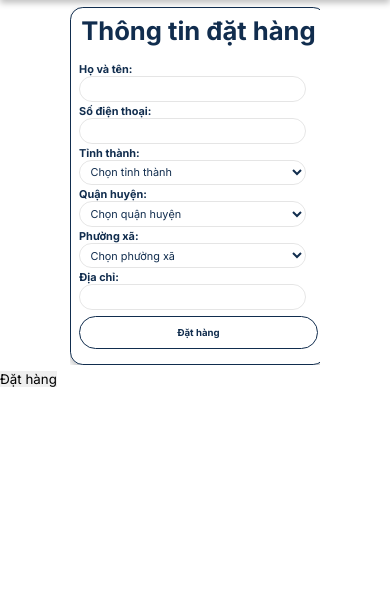
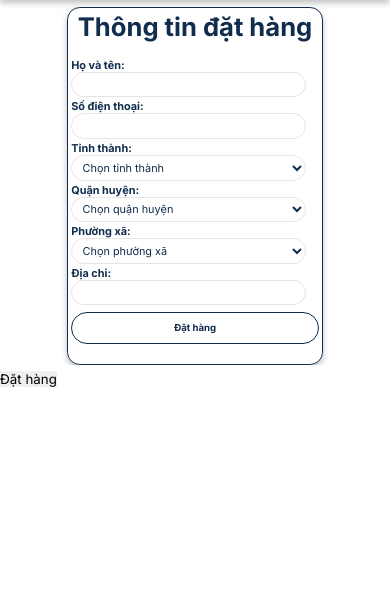
Before and after one commit to 21522207-NguyenDoanNhatKhanh/sachmoi.vn, a PHP site: page /checkout_form.php in a window 390 px wide. Shown: the part 138-743 px from the top of the page. Run offline with PHP 8.4, Linux system fonts and the light colour scheme.

Commit message:
adjust resposive checkout

```diff
--- a/category.php
+++ b/category.php
@@ -42,7 +42,7 @@
     <!-- breadscrumb -->
     <ul class="breadcrumb">
         <li><a href="index.php">Trang chủ</a></li>
-        <li><a href="category.php">Danh mục</a></li>
+        <li><a href="catalog.php">Danh mục</a></li>
         <li>
             <?= $category_name ?>
         </li>
--- a/style/checkout.css
+++ b/style/checkout.css
@@ -563,6 +563,10 @@ ul.breadcrumb li a:hover {
         padding: 1rem;
     }
 
+
+    .site-wrapper {
+        margin: 0 1rem;
+    }
     .header .header2 .left .logo {
         font-size: 2rem;
     }
@@ -579,6 +583,10 @@ ul.breadcrumb li a:hover {
         padding-bottom: 1rem;
     }
 
+    .checkform .container {
+        padding: 0.5rem;
+    }
+
     .footer .media .newsletter input{
         height: 4rem;
     }
```
